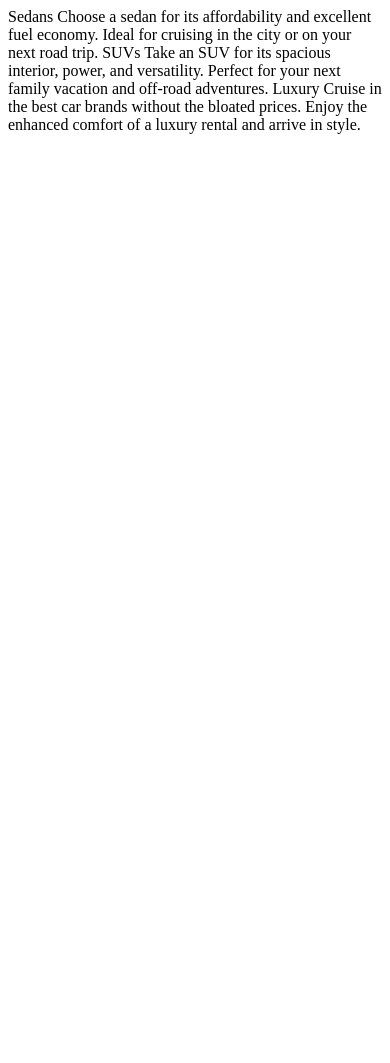
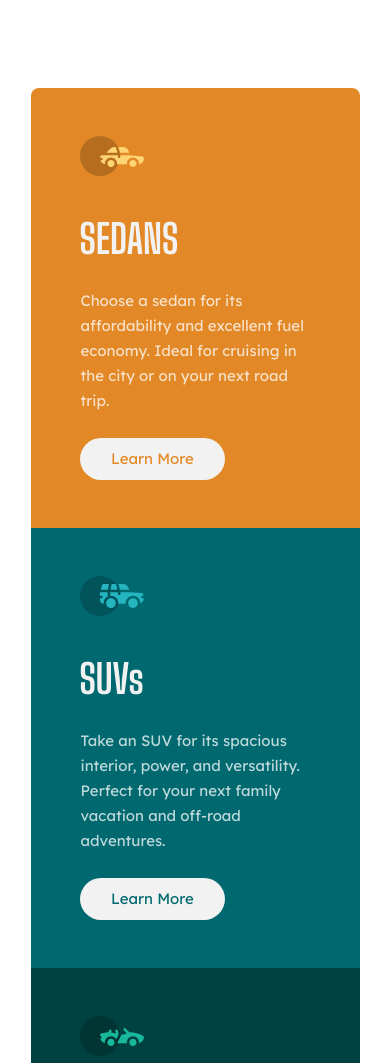
Before and after one commit to ryancalacsan/3-column-preview-card, a plain HTML site: page index.html in a window 390 px wide. Shown: the top 1063 px of the page. Before the commit the page ends 844 px from the top, so only its background shows below. Drawn offline with Linux system fonts and the light colour scheme.

Commit message:
finished component with responsive views

```diff
--- /dev/null
+++ b/app/scss/_cars.scss
@@ -0,0 +1,78 @@
+.cars {
+    display: flex;
+    flex-direction: column;
+
+    @include breakpoint-up(large) {
+        flex-direction: row;
+    }
+
+    &__card {
+        padding: 48px 49px;
+
+        @include breakpoint-up(large) {
+            padding: 48px;
+        }
+    }
+
+    &__cardIcon {
+        margin-bottom: 35px;
+    }
+
+    &__cardTitle {
+        font-size: 40px;
+        line-height: 48px;
+        margin-bottom: 25px;
+    }
+
+    &__cardText {
+        max-width: 231px;
+        margin-bottom: 25px;
+        line-height: 25px;
+
+        @include breakpoint-up(large) {
+            max-width: 212px;
+            margin-bottom: 83px;
+        }
+    }
+
+    &__cardCta {
+        display: inline-block;
+        background-color: $veryLightGray;
+        padding: 11px 31.5px 12px 31.5px;
+        border-radius: 25px;
+    }
+}
+
+.card1 {
+    a {
+        color: $brightOrange;
+    }
+    background-color: $brightOrange;
+    border-top-left-radius: 8px;
+    border-top-right-radius: 8px;
+    @include breakpoint-up(large) {
+        border-top-right-radius: 0;
+        border-bottom-left-radius: 8px;
+    }
+}
+
+.card2 {
+    a {
+        color: $darkCyan;
+    }
+    background-color: $darkCyan;
+}
+
+.card3 {
+    a {
+        color: $veryDarkCyan;
+    }
+    background-color: $veryDarkCyan;
+    border-bottom-right-radius: 8px;
+    border-bottom-left-radius: 8px;
+    @include breakpoint-up(large) {
+        border-bottom-left-radius: 0;
+        border-top-right-radius: 8px;
+        border-bottom-right-radius: 8px;
+    }
+}
--- a/app/scss/_globals.scss
+++ b/app/scss/_globals.scss
@@ -10,8 +10,49 @@ html {
 }
 
 body {
+    display: flex;
+    justify-content: center;
+    align-items: center;
     margin: 0;
-    padding: 0;
+    padding: 88px 24px;
     font-size: 15px;
-    line-height: 1.3px;
+
+    @include breakpoint-up(large) {
+        padding-top: 171px;
+    }
 }
+
+h1,
+h2,
+h3 {
+    margin: 0;
+    font-family: "Big Shoulders Display", cursive;
+    font-weight: 700;
+    color: $veryLightGray;
+}
+
+p {
+    margin: 0;
+    font-family: "Lexend Deca", sans-serif;
+    font-weight: 400;
+    color: $transparentWhite;
+    padding-left: 1px;
+    padding-right: 1px;
+}
+
+a,
+a:visited,
+a:hover {
+    text-decoration: none;
+    font-family: "Lexend Deca", sans-serif;
+    font-weight: 400;
+}
+
+.btn {
+    &:hover {
+        color: $white;
+        background-color: transparent;
+        outline: 2px solid $white;
+        outline-offset: -2px;
+    }
+}
--- a/app/scss/_variables.scss
+++ b/app/scss/_variables.scss
@@ -0,0 +1,8 @@
+//colors
+
+$brightOrange: hsl(31, 77%, 52%);
+$darkCyan: hsl(184, 100%, 22%);
+$veryDarkCyan: hsl(179, 100%, 13%);
+$transparentWhite: hsla(0, 0%, 100%, 0.75);
+$veryLightGray: hsl(0, 0%, 95%);
+$white: hsl(0, 0%, 100%);
--- a/app/scss/style.scss
+++ b/app/scss/style.scss
@@ -0,0 +1,4 @@
+@import "variables";
+@import "mixins";
+@import "globals";
+@import "cars";
--- a/index.html
+++ b/index.html
@@ -1,27 +1,55 @@
 <!DOCTYPE html>
 <html lang="en">
   <head>
-    <meta charset="UTF-8">
-    <meta http-equiv="X-UA-Compatible" content="IE=edge">
-    <meta name="viewport" content="width=device-width, initial-scale=1.0">
+    <meta charset="UTF-8" />
+    <meta http-equiv="X-UA-Compatible" content="IE=edge" />
+    <meta name="viewport" content="width=device-width, initial-scale=1.0" />
+    <link rel="preconnect" href="https://fonts.googleapis.com" />
+    <link rel="preconnect" href="https://fonts.gstatic.com" crossorigin />
+    <link
+      href="https://fonts.googleapis.com/css2?family=Big+Shoulders+Display:wght@700&family=Lexend+Deca&display=swap"
+      rel="stylesheet"
+    />
+    <link rel="stylesheet" href="css/style.css" />
     <title>3-column preview card</title>
   </head>
   <body>
     <main>
-
-  Sedans
-  Choose a sedan for its affordability and excellent fuel economy. Ideal for cruising in the city
-  or on your next road trip.
-
-  SUVs
-  Take an SUV for its spacious interior, power, and versatility. Perfect for your next family vacation
-  and off-road adventures.
-
-  Luxury
-  Cruise in the best car brands without the bloated prices. Enjoy the enhanced comfort of a luxury
-  rental and arrive in style.
-
-
+      <section class="cars">
+        <div class="cars__card card1">
+          <div class="cars__cardIcon">
+            <img src="/images/icon-sedans.svg" alt="" />
+          </div>
+          <h1 class="cars__cardTitle">SEDANS</h1>
+          <p class="cars__cardText">
+            Choose a sedan for its affordability and excellent fuel economy.
+            Ideal for cruising in the city or on your next road trip.
+          </p>
+          <a href="/" class="cars__cardCta btn">Learn More</a>
+        </div>
+        <div class="cars__card card2">
+          <div class="cars__cardIcon">
+            <img src="/images/icon-suvs.svg" alt="" />
+          </div>
+          <h1 class="cars__cardTitle">SUVs</h1>
+          <p class="cars__cardText">
+            Take an SUV for its spacious interior, power, and versatility.
+            Perfect for your next family vacation and off-road adventures.
+          </p>
+          <a href="/" class="cars__cardCta btn">Learn More</a>
+        </div>
+        <div class="cars__card card3">
+          <div class="cars__cardIcon">
+            <img src="/images/icon-luxury.svg" alt="" />
+          </div>
+          <h1 class="cars__cardTitle">LUXURY</h1>
+          <p class="cars__cardText">
+            Cruise in the best car brands without the bloated prices. Enjoy the
+            enhanced comfort of a luxury rental and arrive in style.
+          </p>
+          <a href="/" class="cars__cardCta btn">Learn More</a>
+        </div>
+      </section>
     </main>
   </body>
 </html>
```
Also changed, not shown: css/style.css (added), images/favicon-32x32.png (deleted), 1 other file. Lines whose indentation alone changed are shown as unchanged.
